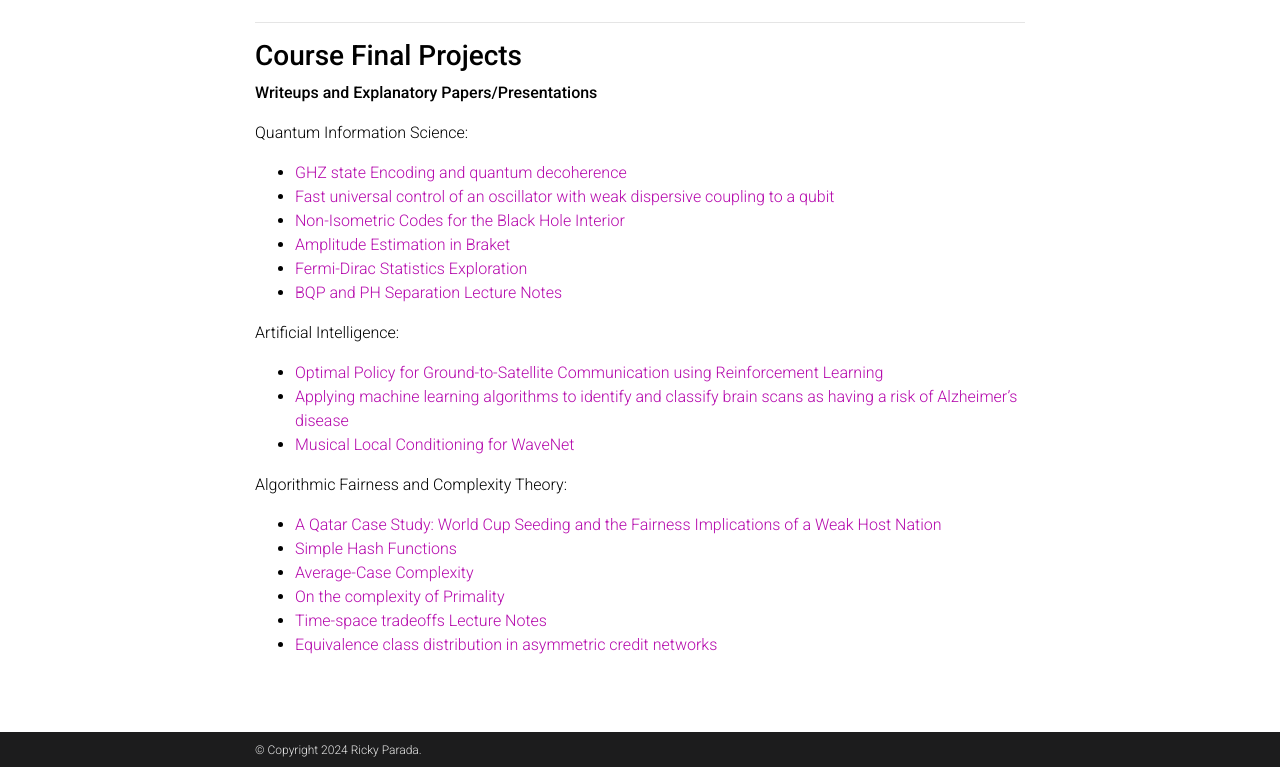
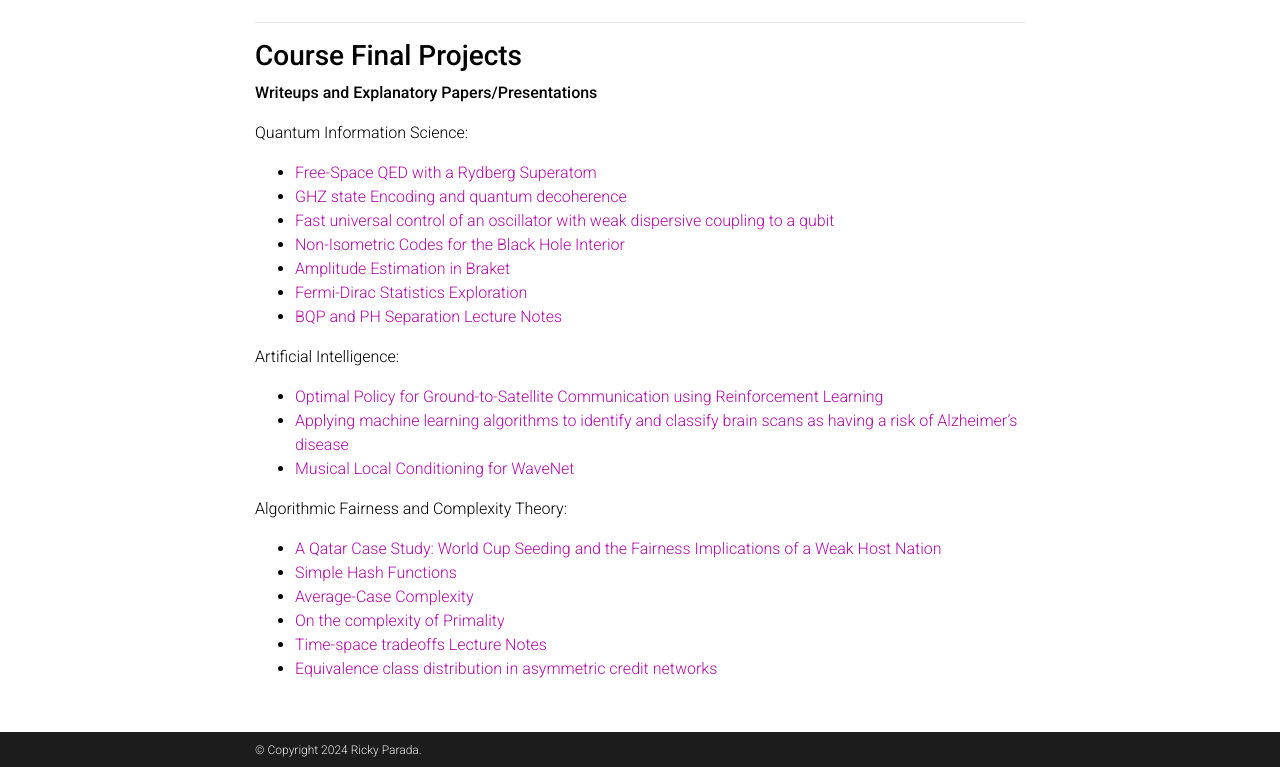
Before and after one commit to rickyparada/rickyparada.github.io, a Jekyll site: the page built from _pages/projects.md, in a window 1280 px wide and 900 px high, scrolled down 1607 px, cut to the strip 133-900 px from the top of the window. Built offline with Jekyll 4.4.1, drawn with Linux system fonts in a browser that asks for light colours; comment, search, counter and statistics services are not loaded; a style sheet for code colours, icons or effects is not loaded.

Commit message:
Update projects.md

```diff
--- a/_pages/projects.md
+++ b/_pages/projects.md
@@ -72,6 +72,7 @@ San Francisco Marathon 2023 result [available here](https://www.athlinks.com/eve
 **Writeups and Explanatory Papers/Presentations**
 
 Quantum Information Science:
+- [Free-Space QED with a Rydberg Superatom](https://drive.google.com/file/d/12QGTUbV_bDXHYhWdE7Hw8PL0EdiPHmt9/view?usp=sharing){:target="_blank"}
 - [GHZ state Encoding and quantum decoherence](https://drive.google.com/file/d/1nv1g3ZisPElbNo2EimdGxHr-2kBk_pCq/view?usp=sharing){:target="_blank"}
 - [Fast universal control of an oscillator with weak dispersive coupling to a qubit](https://drive.google.com/file/d/1oY30cefBjb9f2v-LJ2IuYkysEnRuqWVx/view?usp=sharing){:target="_blank"}
 - [Non-Isometric Codes for the Black Hole Interior](https://drive.google.com/file/d/1Xxc2CjuEzq62XxG_je3-UZ5xg3txO51I/view?usp=sharing){:target="_blank"}
```
